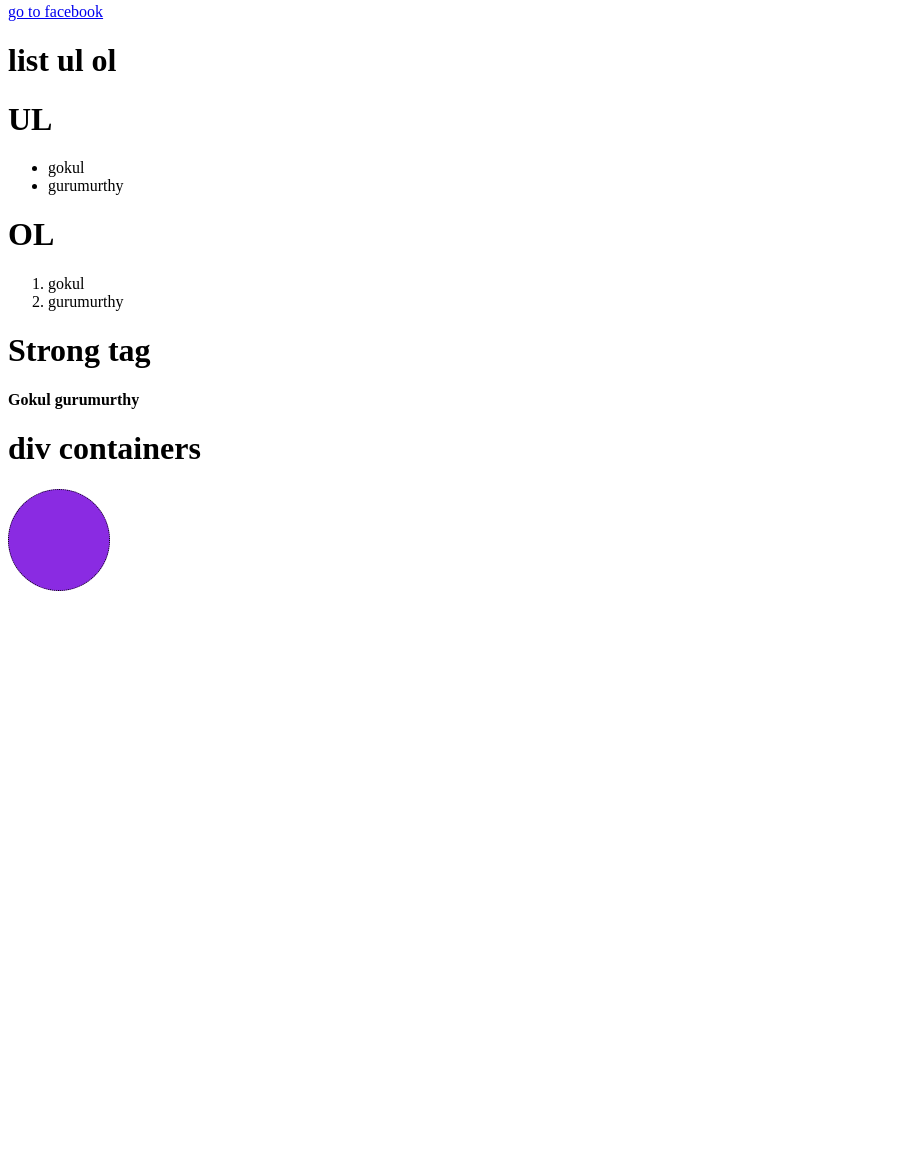
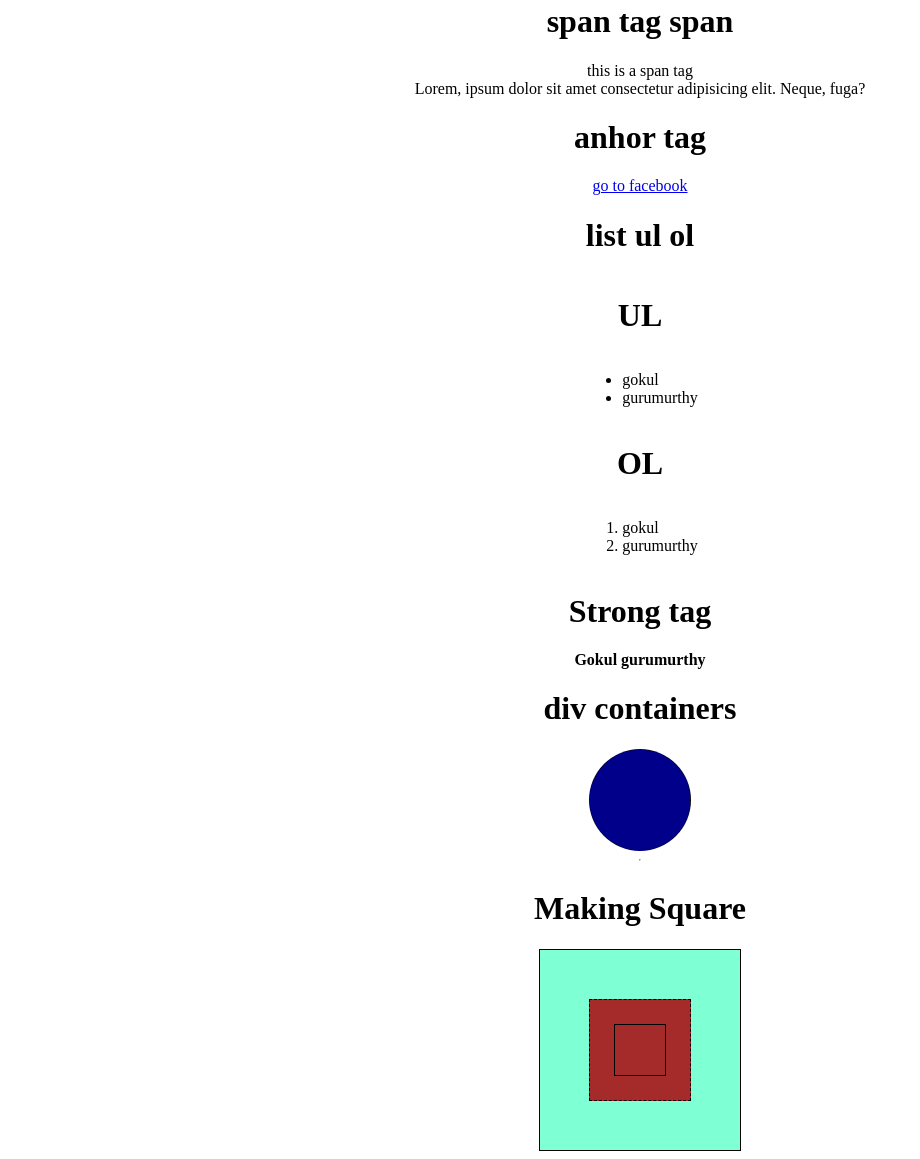
Before and after one commit to Gokulgurumurthy/First-Product, a plain HTML site: page Index.html in a window 1280 px wide. Shown: the part 783-1942 px from the top of the page, without its empty margins (0-920 px from the left). Before the commit the page ends 1382 px from the top, so only its background shows below. Drawn offline with Linux system fonts and the light colour scheme.

Commit message:
New style

```diff
--- a/Index.html
+++ b/Index.html
@@ -3,9 +3,18 @@
   <head>
     <meta charset="UTF-8" />
     <meta name="viewport" content="width=device-width, initial-scale=1.0" />
+    <link rel="stylesheet" href="index.css">
     <title>first application</title>
   </head>
   <body>
+    <div
+      style="
+        display: flex;
+        justify-content: center;
+        align-items: center;
+        flex-direction: column;
+      "
+    >
       <h1>heading tags</h1>
       <br />
 
@@ -15,7 +24,6 @@
       <h4>Workforce management</h4>
       <h5>Workforce management</h5>
       <h6>Workforce management</h6>
-    .
 
       <br />
       <h1>paragraph tag p</h1>
@@ -35,8 +43,8 @@
         Deserunt, deleniti perferendis? Quibusdam vero iure incidunt, expedita
         deleniti odio fugit sit quasi minima qui dolorum at, dolore accusantium.
         Voluptatem ab, cumque inventore repellat voluptate sapiente qui non,
-      dolore possimus et eligendi blanditiis explicabo nostrum dolorum. Maiores,
-      necessitatibus asperiores?
+        dolore possimus et eligendi blanditiis explicabo nostrum dolorum.
+        Maiores, necessitatibus asperiores?
       </p>
 
       <h1>span tag span</h1>
@@ -57,17 +65,54 @@
       </ul>
       <h1>OL</h1>
       <ol type="1" start="1">
-      <li>gokul
+        <li>gokul</li>
         <li>gurumurthy</li>
-      </li>
       </ol>
       <h1>Strong tag</h1>
       <strong>Gokul gurumurthy</strong>
 
       <h1>div containers</h1>
-    <div style="width: 100px; height: 100px; border: 1px dotted black; background-color: blueviolet; border-radius: 50%;">
+      <div
+        style="
+          width: 100px;
+          height: 100px;
+          border: 1px dotted black;
+          background-color: darkblue;
+          border-radius: 50%;
+          display: flex;
+          justify-content: center;
+          align-items: center;
+        "
+      ></div>
 
+      <hr />
+
+      <h1>Making Square</h1>
+      <div
+        style="
+          width: 200px;
+          height: 200px;
+          border: 1px solid;
+          background-color: aquamarine;
+          display: flex;
+          justify-content: center;
+          align-items: center;
+        "
+      >
+        <div
+          style="
+            width: 50%;
+            height: 50%;
+            border: 1px dashed;
+            background-color: brown;
+            display: flex;
+            justify-content: center;
+            align-items: center;
+          "
+        >
+          <div class="circle-container"></div>
         </div>
-
+      </div>
+    </div>
   </body>
 </html>
--- a/index.css
+++ b/index.css
@@ -0,0 +1,5 @@
+.circle-container {
+    width: 50%;
+    height: 50%;
+    border: 1px solid;
+}
```
Lines whose indentation alone changed are shown as unchanged.
